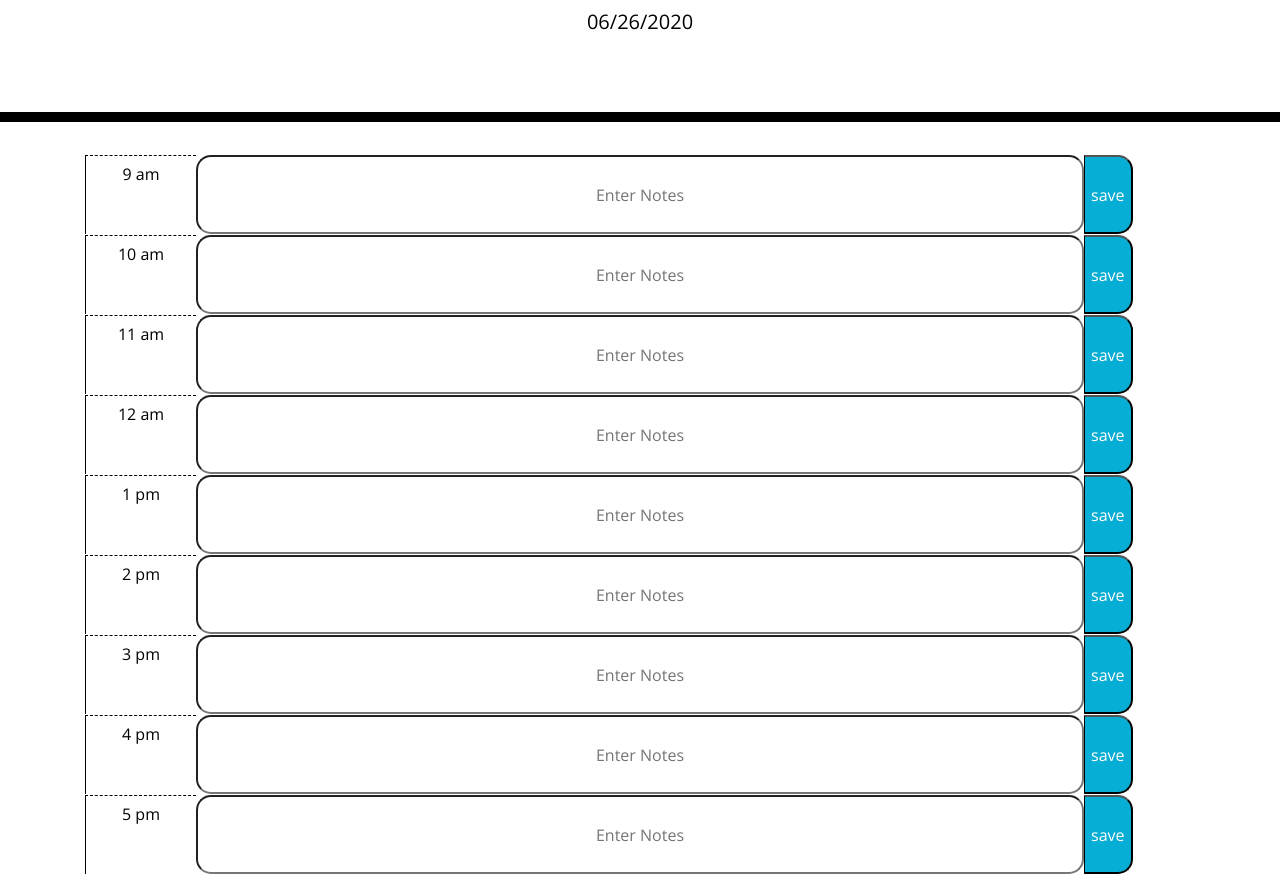
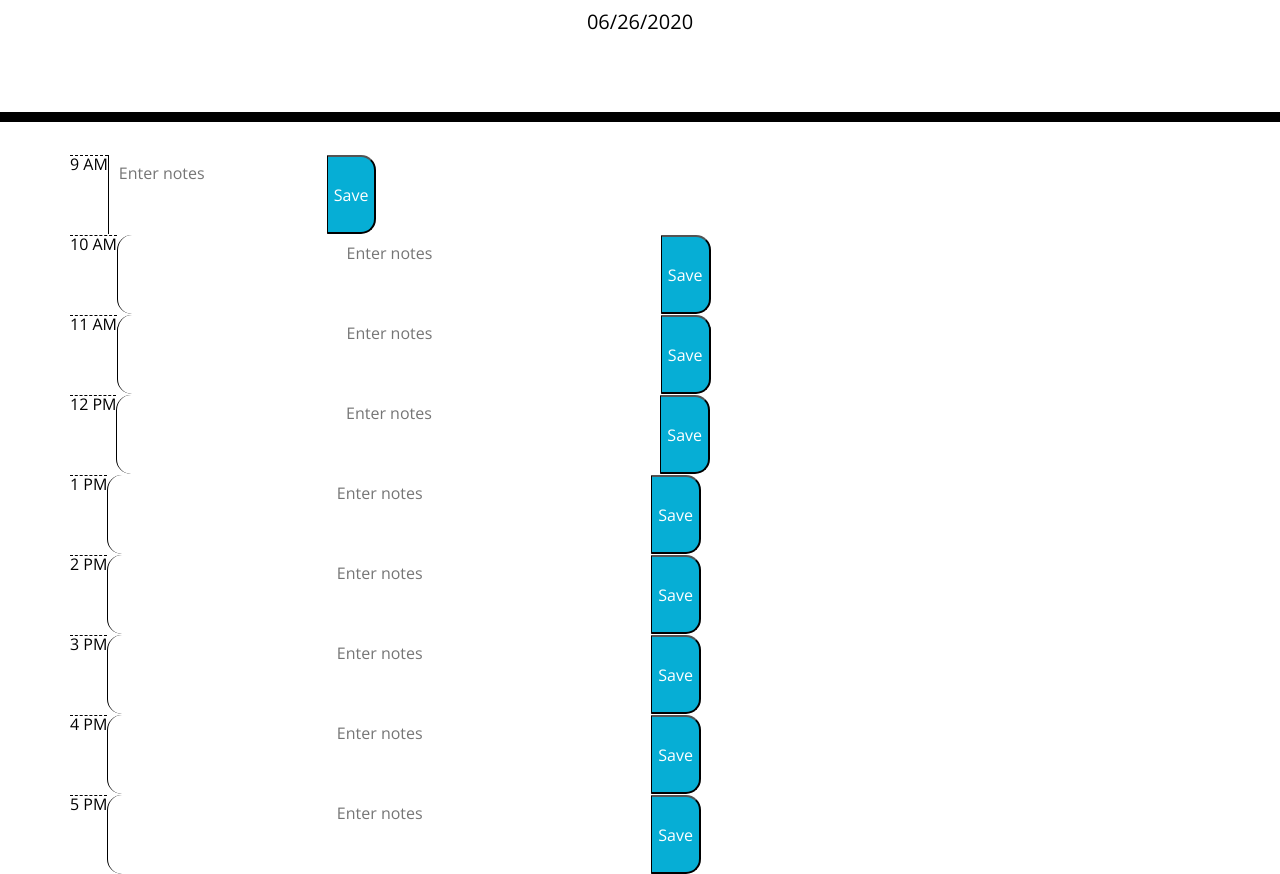
Before and after one commit to j-midgley13/third-party-api-hw5, a plain HTML site: page index.html in a window 1280 px wide. Shown: the part 182-1056 px from the top of the page. Drawn offline with nearby package versions, Linux system fonts and the light colour scheme.

Commit message:
changed much of the code.

```diff
--- a/index.html
+++ b/index.html
@@ -30,6 +30,59 @@
     </header>
     <div class="container">
       <!-- Timeblocks go here -->
+      <div class="row time-block" data-time="9">
+        <div name="time" class="hour nine">9 AM</div>
+        <textarea type="text" class="description" placeholder="Enter notes"></textarea>
+        <button class="saveBtn">Save</button>
+      </div>
+
+        <div class="row time-block" data-time="10">
+          <div name="time" class="hour ten">10 AM</div>
+          <textarea type="text" class="time-block" placeholder="Enter notes"></textarea>
+          <button class="saveBtn">Save</button>
+        </div>
+
+        <div class="row time-block" data-time="11">
+          <div name="time" class="hour eleven">11 AM</div>
+          <textarea type="text" class="time-block" placeholder="Enter notes"></textarea>
+          <button class="saveBtn">Save</button>
+        </div>
+
+        <div class="row time-block" data-time="12">
+          <div name="time" class="hour twelve">12 PM</div>
+          <textarea type="text" class="time-block" placeholder="Enter notes"></textarea>
+          <button class="saveBtn">Save</button>
+        </div>
+
+        <div class="row time-block" data-time="13">
+          <div name="time" class="hour thirteen">1 PM</div>
+          <textarea type="text" class="time-block" placeholder="Enter notes"></textarea>
+          <button class="saveBtn">Save</button>
+        </div>
+
+        <div class="row time-block" data-time="14">
+          <div name="time" class="hour fourteen">2 PM</div>
+          <textarea type="text" class="time-block" placeholder="Enter notes"></textarea>
+          <button class="saveBtn">Save</button>
+        </div>
+
+        <div class="row time-block" data-time="15">
+          <div name="time" class="hour fifteen">3 PM</div>
+          <textarea type="text" class="time-block" placeholder="Enter notes"></textarea>
+          <button class="saveBtn">Save</button>
+        </div>
+
+        <div class="row time-block" data-time="16">
+          <div name="time" class="hour sixteen">4 PM</div>
+          <textarea type="text" class="time-block" placeholder="Enter notes"></textarea>
+          <button class="saveBtn">Save</button>
+        </div>
+
+        <div class="row time-block" data-time="17">
+          <div name="time" class="hour">5 PM</div>
+          <textarea type="text" class="time-block" placeholder="Enter notes"></textarea>
+          <button class="saveBtn">Save</button>
+        </div>
     </div>
 
     <script src="https://code.jquery.com/jquery-3.4.1.min.js"></script>
--- a/script.js
+++ b/script.js
@@ -1,56 +1,53 @@
 // start of js and jQuery
-// Just getting formatting for rows
-var currentDay = moment().format("MM/DD/YYYY")
-$("#currentDay").text(currentDay)
+// My last block of script I didn't understand!
+// I got help from someone but I wasn't quite following more just taking code without understanding.
+// Went back to some more original code so I could do my own.
+$(document).ready(function() {
 
-// var hourRow = $("<div>").addClass("row");
+    var currentDay = moment().format("MM/DD/YYYY")
+    $("#currentDay").text(currentDay)
 
-// var hourBlock = $("<textarea>").addClass("hour").text("9 am");
-
-// var notesBlock = $("<input>").addClass("time-block").attr("placeholder", "Enter Notes");
-
-// var saveBtn = $("<button>").addClass("saveBtn").text("save");
-
-// hourRow.append(hourBlock).append(notesBlock).append(saveBtn);
-
-// var container = $(".container").append(hourRow);
-
-dayPlanner();
-
-function dayPlanner() {
-    console.log("dayPlanner function");
-
-    var hour = ["9 am", "10 am", "11 am", "12 am", "1 pm", "2 pm", "3 pm", "4 pm", "5 pm"];
-
-    for (let i = 0; i < hour.length; i++) {
-
-        var hourBlock = $("<textarea>").addClass("hour").attr("data-value", i).text(hour[i]);
-
-        var notesBlock = $("<input>").addClass("time-block").attr("placeholder", "Enter Notes");
-
-        var saveBtn = $("<button>").addClass("saveBtn").text("save");
-
-        var hourRow = $("<div>").addClass("row");
-
-        hourRow.append(hourBlock).append(notesBlock).append(saveBtn);
-
-        var container = $(".container").append(hourRow);
-
+  $(".time-block").each(function() {
+    var hour = moment().hour();
+    var j = $(this).data();
+    // console.log(j);
+    // console.log(hour);
+    console.log(this);
+    if ($(this) === hour) {
+        $(this).addClass("present")
+    }
+    else if ($(this) > hour) {
+        $(this).addClass("future")
+    }
+    else if ($(this) < hour) {
+        $(this).addClass("past")
     }
 
+  });
+
+
     $(".saveBtn").click(function (event) {
-        console.log("save button clicked");
+        console.log("Save Button Clicked");
         event.preventDefault();
 
-        // var logBtn = $(this);
-        // var hourValue = logBtn.
-        // ^ Need to access hour value of button-clicked row!
+            var logBtn = $(this);
+            console.log(this);
+            var hourValue = logBtn.siblings("div").data();
+            console.log(hourValue);
+
+            var notesValue = logBtn.siblings("textarea").val().trim();
+            console.log(notesValue);
+
+            localStorage.setItem(JSON.stringify(hourValue), notesValue);
+            // localStorage.setItem("Notes", notesValue);
+
+            var input = localStorage.getItem(notesValue);
+
+            $(this).siblings("input").val(notesValue);
 
 
+    });
 
-    })
+// function recallData
 
-
-
-
-}
+});
--- a/style.css
+++ b/style.css
@@ -11,7 +11,6 @@ textarea {
   color: #000000;
   border-left: 1px solid black;
   padding: 10px;
-  text-align: center;
 }
 
 .jumbotron {
@@ -31,21 +30,19 @@ textarea {
 .time-block{
   text-align: center;
   border-radius: 15px;
-  width: 80%;
+  width: 70%;
 }
 
 .row {
   white-space: pre-wrap;
   height: 80px;
-  border-top: 1px solid white;;
-  margin: auto;
+  border-top: 1px solid white;
 }
 
 .hour {
   background-color: #ffffff;
   color: #000000;
   border-top: 1px dashed #000000;
-  width: 10%;
 }
 
 .past {
```
